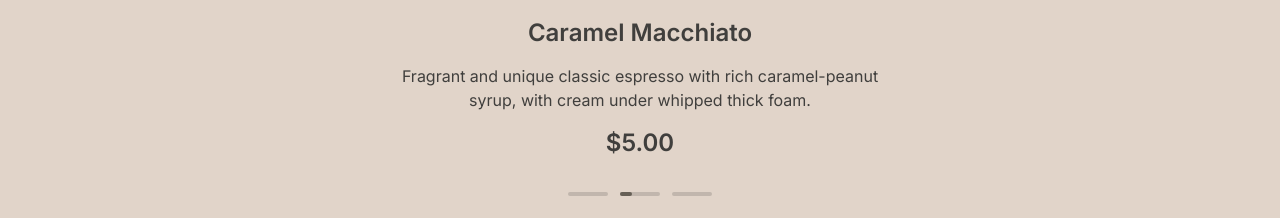
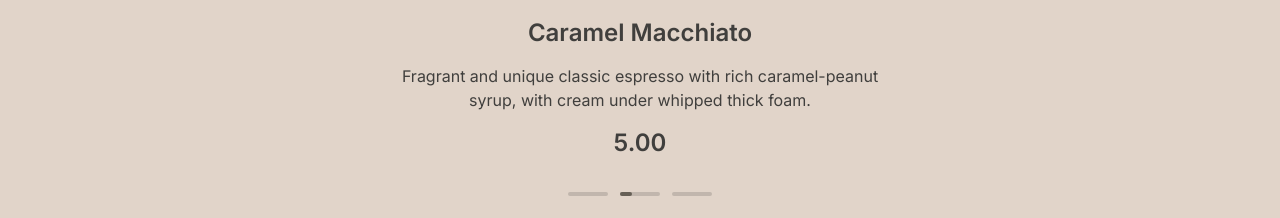
Before and after one commit to KohnoA/coffee-house, a Next.js app: page / in a window 1280 px wide. Shown: the part 1420-1638 px from the top of the page. Built offline with nearby package versions, Linux system fonts and the light colour scheme.

Commit message:
fix: price in newProducts.json

```diff
--- a/src/db/newProducts.json
+++ b/src/db/newProducts.json
@@ -4,20 +4,20 @@
     "image": "/images/coffee-slider-1.png",
     "name": "S’mores Frappuccino",
     "description": "This new drink takes an espresso and mixes it with brown sugar and cinnamon before being topped with oat milk.",
-    "price": 5.5
+    "price": "5.50"
   },
   {
     "id": 2,
     "image": "/images/coffee-slider-2.png",
     "name": "Caramel Macchiato",
     "description": "Fragrant and unique classic espresso with rich caramel-peanut syrup, with cream under whipped thick foam.",
-    "price": 5
+    "price": "5.00"
   },
   {
     "id": 3,
     "image": "/images/coffee-slider-3.png",
     "name": "Ice coffee",
     "description": "A popular summer drink that tones and invigorates. Prepared from coffee, milk and ice.",
-    "price": 4.5
+    "price": "4.50"
   }
 ]
--- a/src/modules/NewProducts/components/NewProductCard.tsx
+++ b/src/modules/NewProducts/components/NewProductCard.tsx
@@ -1,12 +1,11 @@
 import Image from 'next/image';
 import Title from '@/UI/Title';
-import { getCorrectPrice } from '@/helpers';
 
 interface NewProductCardProps {
   image: string;
   name: string;
   description: string;
-  price: number;
+  price: string;
 }
 
 export default function NewProductCard({
@@ -31,7 +30,7 @@ export default function NewProductCard({
 
       <p className="max-w-[480px] text-center mb-[16px]">{description}</p>
 
-      <p className="heading-3">{getCorrectPrice(price)}</p>
+      <p className="heading-3">{price}</p>
     </div>
   );
 }
```
